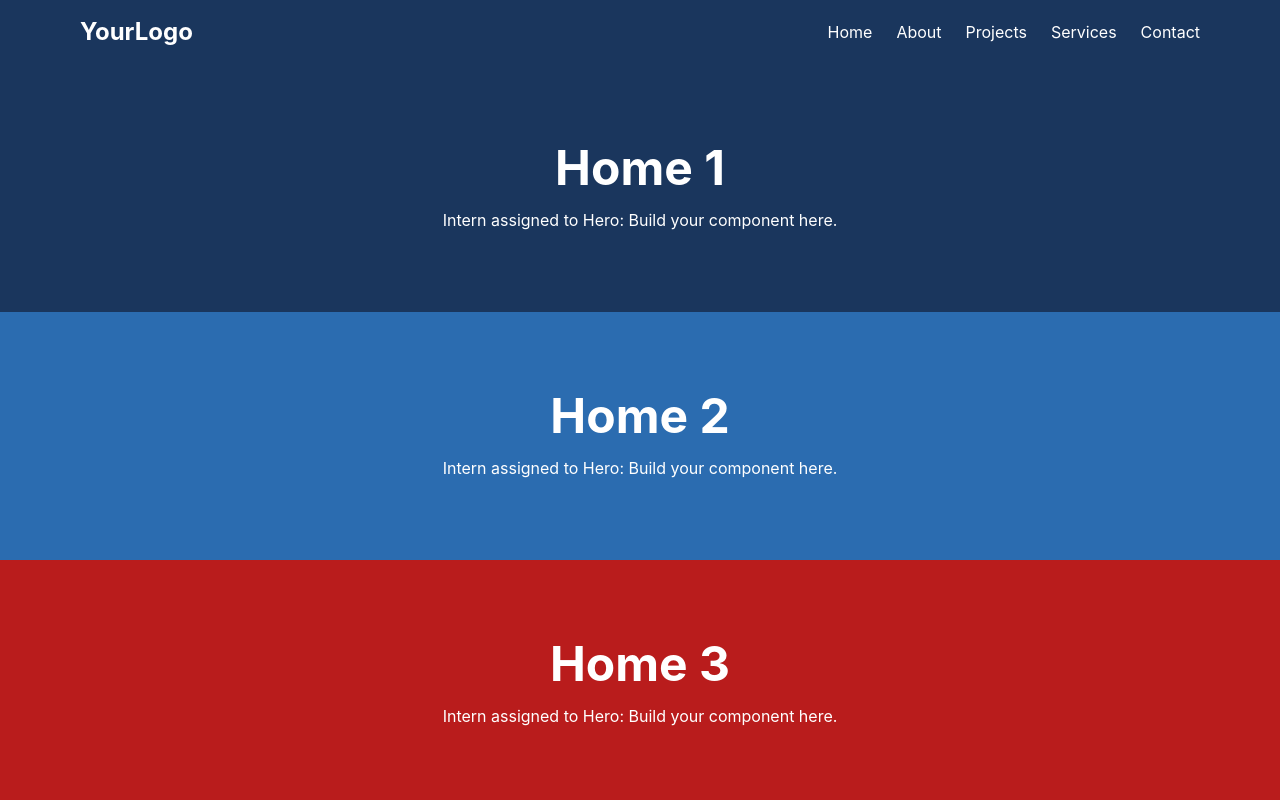
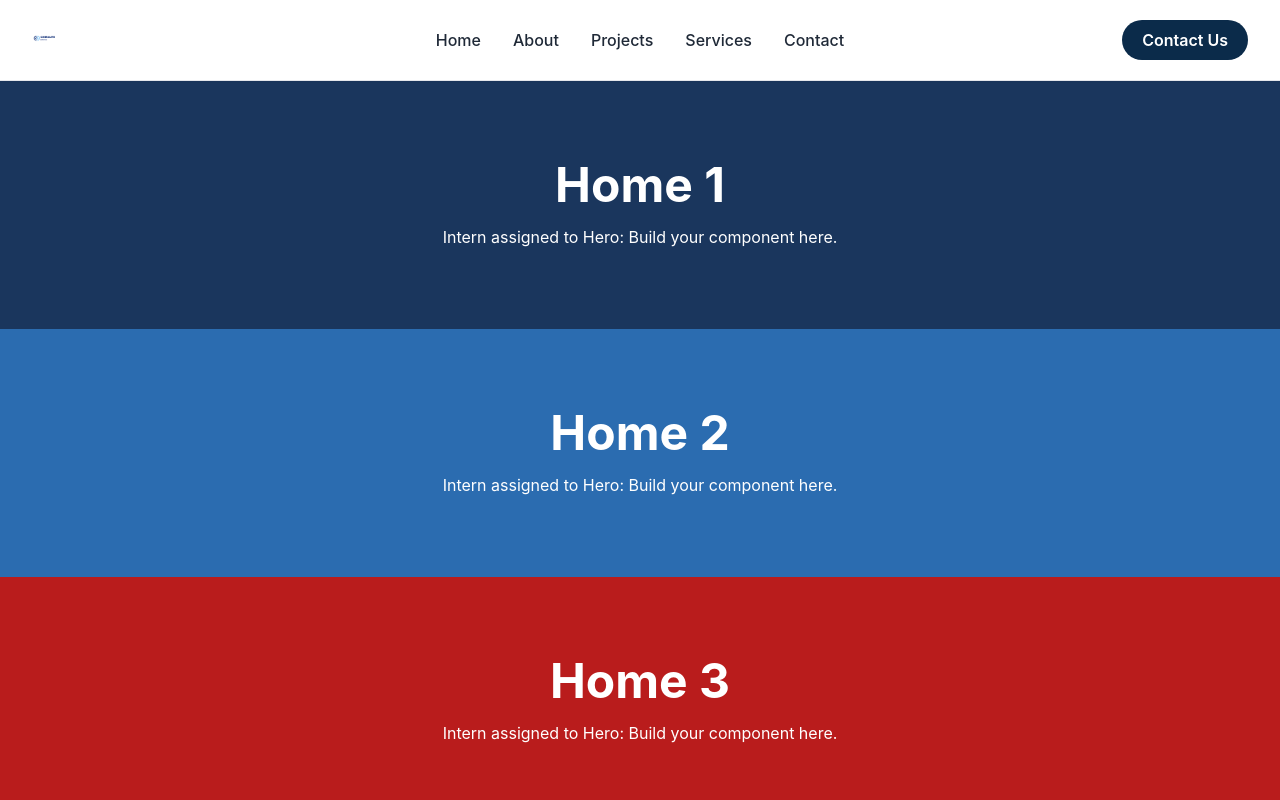
Before and after one commit to Neo-Cloud-Technologies-LTD/Cheralite, a React app in the folder frontend/: page / in a window 1280 px wide. Shown: the top 800 px of the page. Built offline with nearby package versions, Linux system fonts and the light colour scheme; the HTML template or start-up script is replaced by a standard one.

Commit message:
Narbar made

```diff
--- a/frontend/src/components/layout/Navbar.jsx
+++ b/frontend/src/components/layout/Navbar.jsx
@@ -1,27 +1,120 @@
+import { useState } from "react";
 import { Link } from "react-router-dom";
 
 export const Navbar = () => {
+  const [isOpen, setIsOpen] = useState(false);
+
   return (
-    <nav className="bg-primary text-white shadow-lg">
-      <div className="max-w-6xl mx-auto px-4 py-4 flex justify-between items-center">
-        {/* Logo */}
-        <Link to="/" className="text-2xl font-bold">
-          YourLogo
+    <nav className="bg-white text-gray-800 border-b border-gray-200 shadow-sm sticky top-0 z-50">
+      <div className="max-w-7xl mx-auto px-4 sm:px-6 lg:px-8">
+        {/* Grid layout: 3 columns for exact centering */}
+        <div className="grid grid-cols-3 items-center h-20">
+          {/* --- Left: Logo --- */}
+          <Link to="/" className="flex items-center h-full justify-self-start">
+            <img
+              src="/Cheralite-logo.png"
+              alt="Cheralite logo"
+              className="h-12 w-auto object-contain"
+            />
+          </Link>
+
+          {/* --- Center: Navigation Links --- */}
+          <div className="hidden md:flex items-center justify-center gap-6 lg:gap-8">
+            <Link to="/" className="hover:text-blue-600 transition font-medium">
+              Home
+            </Link>
+            <Link to="/about" className="hover:text-blue-600 transition font-medium">
+              About
+            </Link>
+            <Link to="/projects" className="hover:text-blue-600 transition font-medium">
+              Projects
+            </Link>
+            <Link to="/services" className="hover:text-blue-600 transition font-medium">
+              Services
+            </Link>
+            <Link to="/contact" className="hover:text-blue-600 transition font-medium">
+              Contact
+            </Link>
+          </div>
+
+          {/* --- Right: Contact Us button + Mobile hamburger --- */}
+          <div className="flex items-center justify-self-end gap-4">
+            {/* Desktop Contact button */}
+            <Link
+              to="/contact"
+              className="hidden md:inline-block bg-[#0b2b4a] text-white px-5 py-2 rounded-full font-semibold hover:bg-blue-800 transition transform hover:-translate-y-0.5"
+            >
+              Contact Us
+            </Link>
+
+            {/* Mobile Hamburger */}
+            <button
+              onClick={() => setIsOpen(!isOpen)}
+              className="md:hidden text-gray-800 text-2xl focus:outline-none"
+              aria-label="Toggle menu"
+            >
+              {isOpen ? (
+                <svg className="w-7 h-7" fill="none" stroke="currentColor" viewBox="0 0 24 24">
+                  <path strokeLinecap="round" strokeLinejoin="round" strokeWidth={2} d="M6 18L18 6M6 6l12 12" />
+                </svg>
+              ) : (
+                <svg className="w-7 h-7" fill="none" stroke="currentColor" viewBox="0 0 24 24">
+                  <path strokeLinecap="round" strokeLinejoin="round" strokeWidth={2} d="M4 6h16M4 12h16M4 18h16" />
+                </svg>
+              )}
+            </button>
+          </div>
+        </div>
+      </div>
+
+      {/* Mobile Menu (slide down) */}
+      <div
+        className={`md:hidden bg-white border-t border-gray-200 px-4 pb-6 space-y-3 ${
+          isOpen ? "block" : "hidden"
+        }`}
+      >
+        <Link
+          to="/"
+          className="block text-gray-800 font-medium hover:text-blue-600 transition"
+          onClick={() => setIsOpen(false)}
+        >
+          Home
         </Link>
-
-        {/* Navigation Links */}
-        <div className="space-x-6 hidden md:flex">
-          <Link to="/" className="hover:text-accent transition">Home</Link>
-          <Link to="/about" className="hover:text-accent transition">About</Link>
-          <Link to="/projects" className="hover:text-accent transition">Projects</Link>
-          <Link to="/services" className="hover:text-accent transition">Services</Link>
-          <Link to="/contact" className="hover:text-accent transition">Contact</Link>
-        </div>
-
-        {/* Mobile Hamburger (Intern can finish this later) */}
-        <button className="md:hidden text-white">
-          ☰
-        </button>
+        <Link
+          to="/about"
+          className="block text-gray-800 font-medium hover:text-blue-600 transition"
+          onClick={() => setIsOpen(false)}
+        >
+          About
+        </Link>
+        <Link
+          to="/projects"
+          className="block text-gray-800 font-medium hover:text-blue-600 transition"
+          onClick={() => setIsOpen(false)}
+        >
+          Projects
+        </Link>
+        <Link
+          to="/services"
+          className="block text-gray-800 font-medium hover:text-blue-600 transition"
+          onClick={() => setIsOpen(false)}
+        >
+          Services
+        </Link>
+        <Link
+          to="/contact"
+          className="block text-gray-800 font-medium hover:text-blue-600 transition"
+          onClick={() => setIsOpen(false)}
+        >
+          Contact
+        </Link>
+        <Link
+          to="/contact"
+          className="inline-block bg-[#0b2b4a] text-white px-6 py-2 rounded-full font-semibold hover:bg-blue-800 transition"
+          onClick={() => setIsOpen(false)}
+        >
+          Contact Us
+        </Link>
       </div>
     </nav>
   );
```
